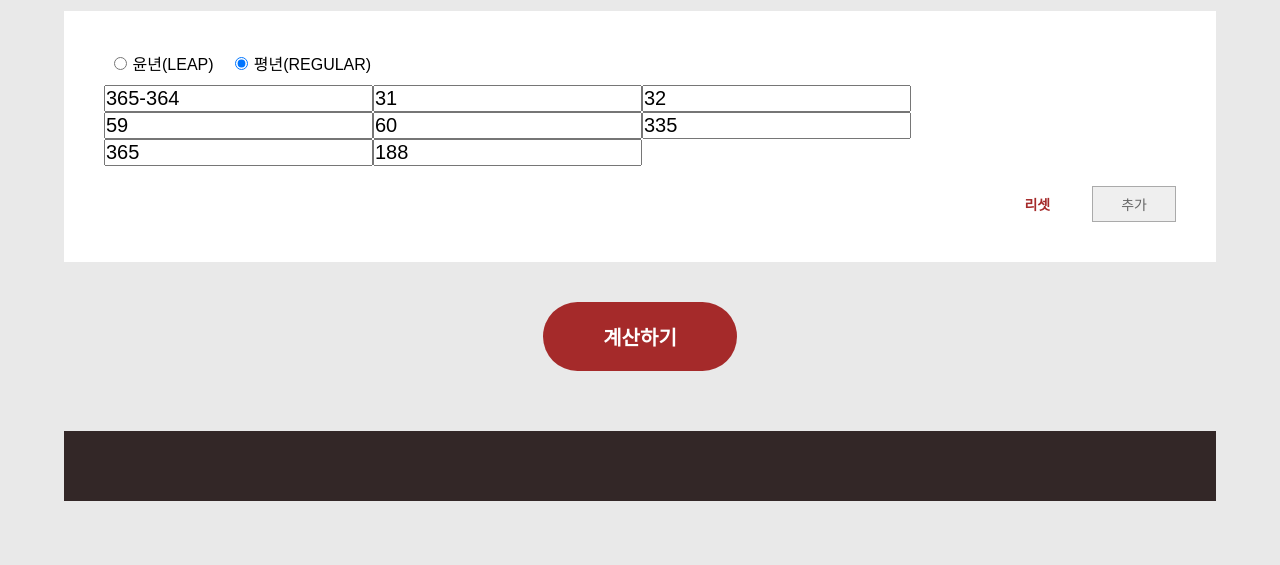
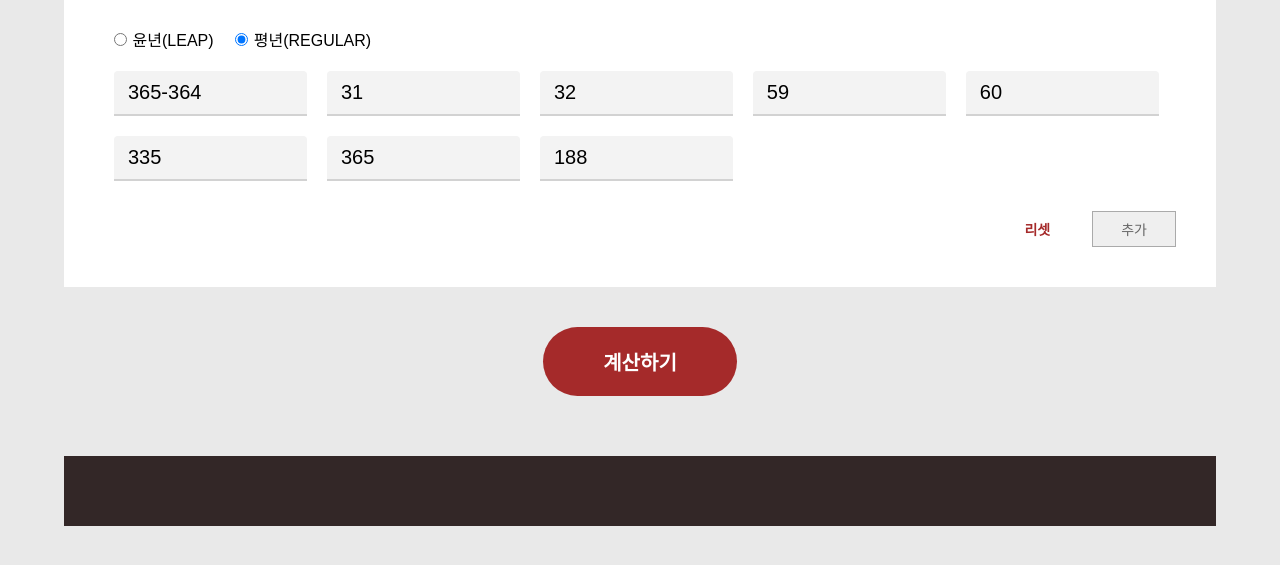
Before and after one commit to OhIkmyeong/julian, a plain HTML site: page index.html in a window 1280 px wide. Shown: the part 181-746 px from the top of the page. Drawn offline with Linux system fonts and the light colour scheme.

Commit message:
Update julian.css

```diff
--- a/julian.css
+++ b/julian.css
@@ -46,7 +46,8 @@ h1{
     margin-bottom:1rem;
 }
 
-#sect-ipt [type="number"]{
+#sect-ipt [type="number"],
+#sect-ipt [type="text"]{
     display:block;
     width:max(18%, 4em);
     padding:.5em 0 .5em .7em;
```
